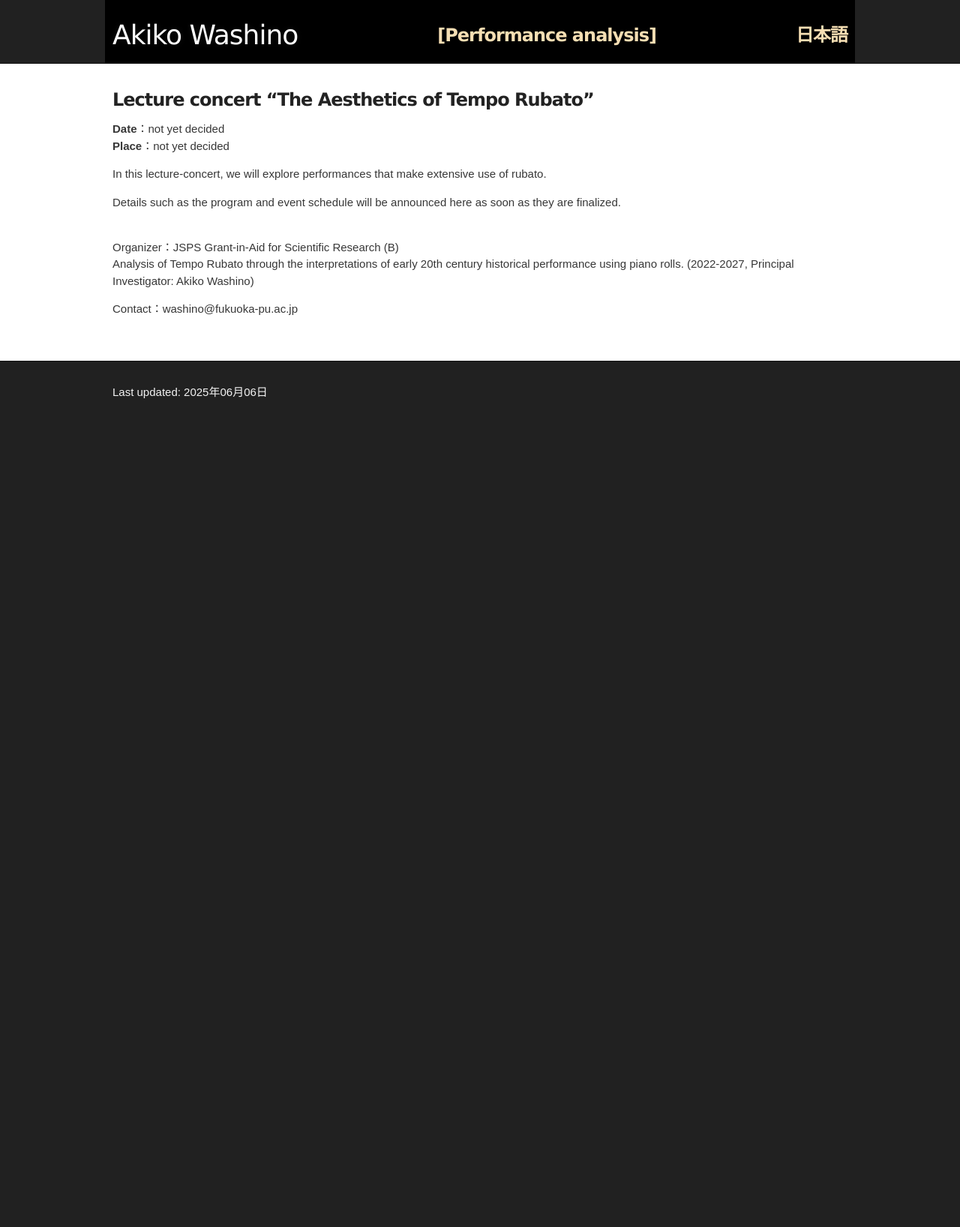
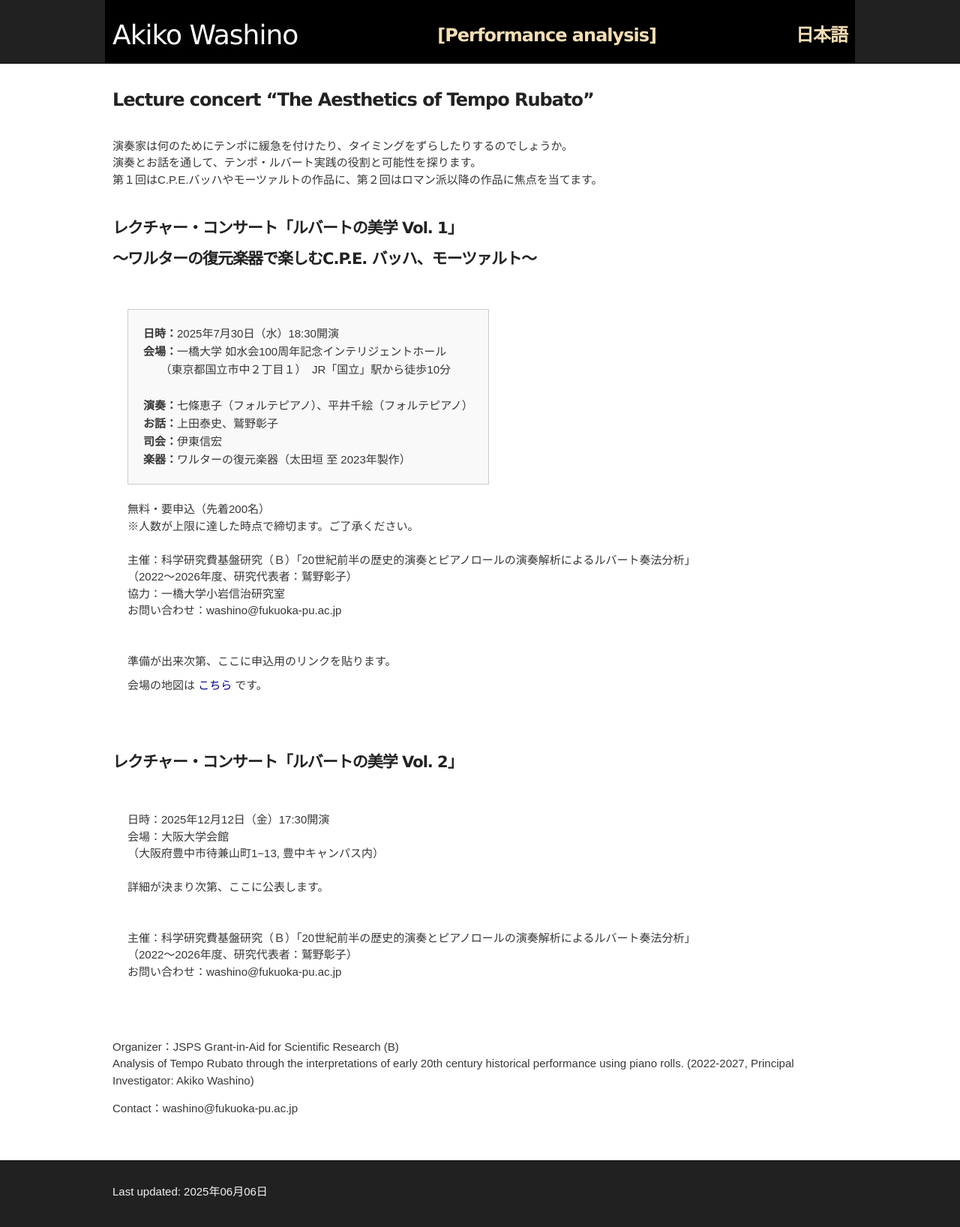
Before and after one commit to akikowashino/akikowashino.github.io, a Jekyll site: the page built from lecture-concert-2025/index-en.md, in a window 1280 px wide. Shown: the whole page at 75% size. Built offline with Jekyll 4.4.1, drawn with Linux system fonts in a browser that asks for light colours; before the commit the page ends 900 px from its top, so only the background shows below that.

Commit message:
Update index-en.md

```diff
--- a/lecture-concert-2025/index-en.md
+++ b/lecture-concert-2025/index-en.md
@@ -8,17 +8,83 @@ lang: en
 
 
 
-__Date__：not yet decided<br>
-__Place__：not yet decided<br>
+<br>
+演奏家は何のためにテンポに緩急を付けたり、タイミングをずらしたりするのでしょうか。<br>
+演奏とお話を通して、テンポ・ルバート実践の役割と可能性を探ります。<br>
+第１回はC.P.E.バッハやモーツァルトの作品に、第２回はロマン派以降の作品に焦点を当てます。<br>
+<br>
 
-In this lecture-concert, we will explore performances that make extensive use of rubato.
+####  **レクチャー・コンサート「ルバートの美学 Vol. 1」**<br>
+####    〜ワルターの復元楽器で楽しむC.P.E. バッハ、モーツァルト〜<br>
 
-Details such as the program and event schedule will be announced here as soon as they are finalized.
+<div style="padding-top:40px; padding-left: 20px">
+
+
+<style>
+  .event-box {
+    border: 1px solid #ccc;
+    padding: 20px;
+    width: fit-content;
+    font-family: sans-serif;
+    line-height: 1.6;
+    background-color: #f9f9f9;
+  }
+</style>
+
+<div class="event-box">
+  <strong>日時：</strong>2025年7月30日（水）18:30開演<br>
+  <strong>会場：</strong>一橋大学 如水会100周年記念インテリジェントホール<br>
+　　（東京都国立市中２丁目１）　JR「国立」駅から徒歩10分<br><br>
+
+  <strong>演奏：</strong>七條恵子（フォルテピアノ）、平井千絵（フォルテピアノ）<br>
+  <strong>お話：</strong>上田泰史、鷲野彰子<br>
+  <strong>司会：</strong>伊東信宏<br>
+  <strong>楽器：</strong>ワルターの復元楽器（太田垣 至 2023年製作）<br>
+</div>
+
+
+<br>
+無料・要申込（先着200名）<br>
+※人数が上限に達した時点で締切ます。ご了承ください。<br>
+<br>
+主催：科学研究費基盤研究（Ｂ）「20世紀前半の歴史的演奏とピアノロールの演奏解析によるルバート奏法分析」<br>
+（2022～2026年度、研究代表者：鷲野彰子）<br>
+協力：一橋大学小岩信治研究室<br>
+お問い合わせ：washino@fukuoka-pu.ac.jp<br>
+<br>
+   <br>
+準備が出来次第、ここに申込用のリンクを貼ります。
+   <br>
+<p>
+  会場の地図は <a href="https://www.google.com/maps?q=一橋大学+如水会百周年記念インテリジェントホール" target="_blank" rel="noopener noreferrer">こちら</a> です。
+</p>
+</div>
+
+   <br>
+   <br>
+
+####  **レクチャー・コンサート「ルバートの美学 Vol. 2」**<br>
+
+<div style="padding-top:40px; padding-left: 20px">
+
+日時：2025年12月12日（金）17:30開演<br>
+会場：大阪大学会館<br>
+      （大阪府豊中市待兼山町1−13, 豊中キャンパス内）　<br>
+
+  <br>
+詳細が決まり次第、ここに公表します。  <br>
+  <br>
 
 
 
+<br>
+主催：科学研究費基盤研究（Ｂ）「20世紀前半の歴史的演奏とピアノロールの演奏解析によるルバート奏法分析」<br>
+（2022～2026年度、研究代表者：鷲野彰子）<br>
+お問い合わせ：washino@fukuoka-pu.ac.jp<br>
+<br>
+<br>
 
-
+</div>
 
 
 
```
